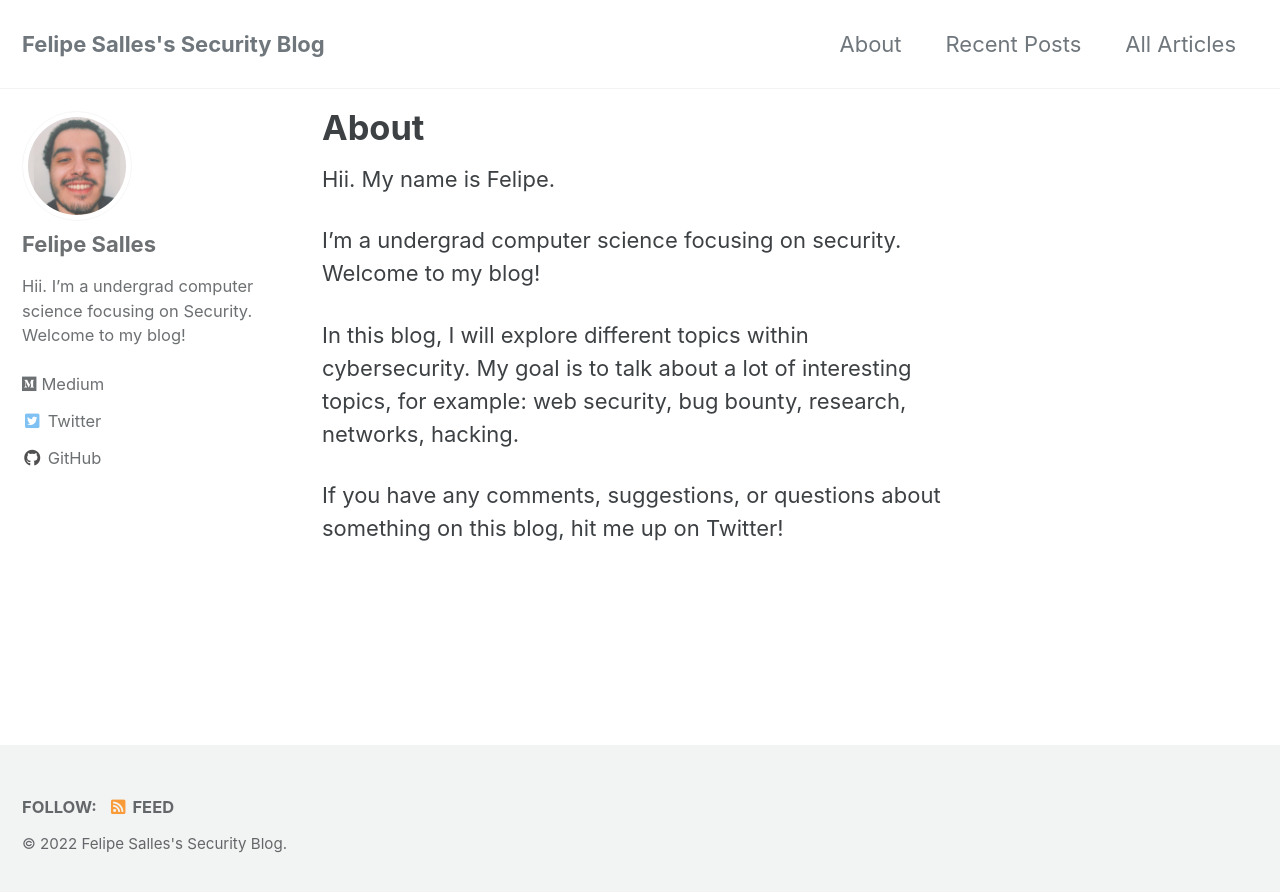
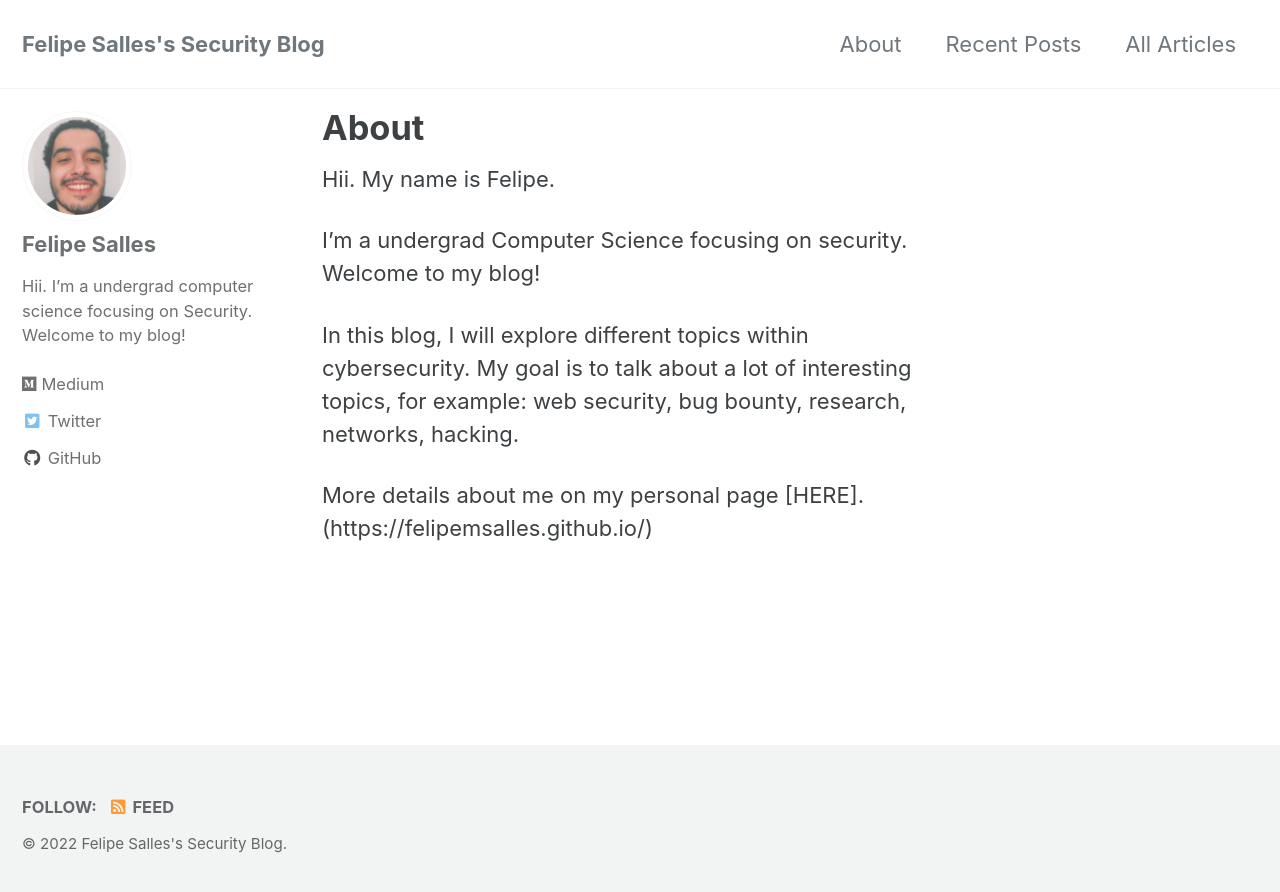
Before and after one commit to felipemsalles/felipemsalles.github.io-blog, a Jekyll site: the page built from _pages/about.md, in a window 1280 px wide. Shown: the top 892 px of the page. Built offline with Jekyll 4.4.1, drawn with Linux system fonts in a browser that asks for light colours; cached includes are drawn as plain includes.

Commit message:
update about tab

```diff
--- a/_pages/about.md
+++ b/_pages/about.md
@@ -5,9 +5,9 @@ title: "About"
 
 Hii. My name is Felipe.
 
-I’m a undergrad computer science focusing on security. Welcome to my blog!
+I’m a undergrad Computer Science focusing on security. Welcome to my blog!
 
 In this blog, I will explore different topics within cybersecurity.
 My goal is to talk about a lot of interesting topics, for example: web security, bug bounty, research, networks, hacking.
 
-If you have any comments, suggestions, or questions about something on this blog, hit me up on Twitter!
+More details about me on my personal page [HERE].(https://felipemsalles.github.io/)
```
